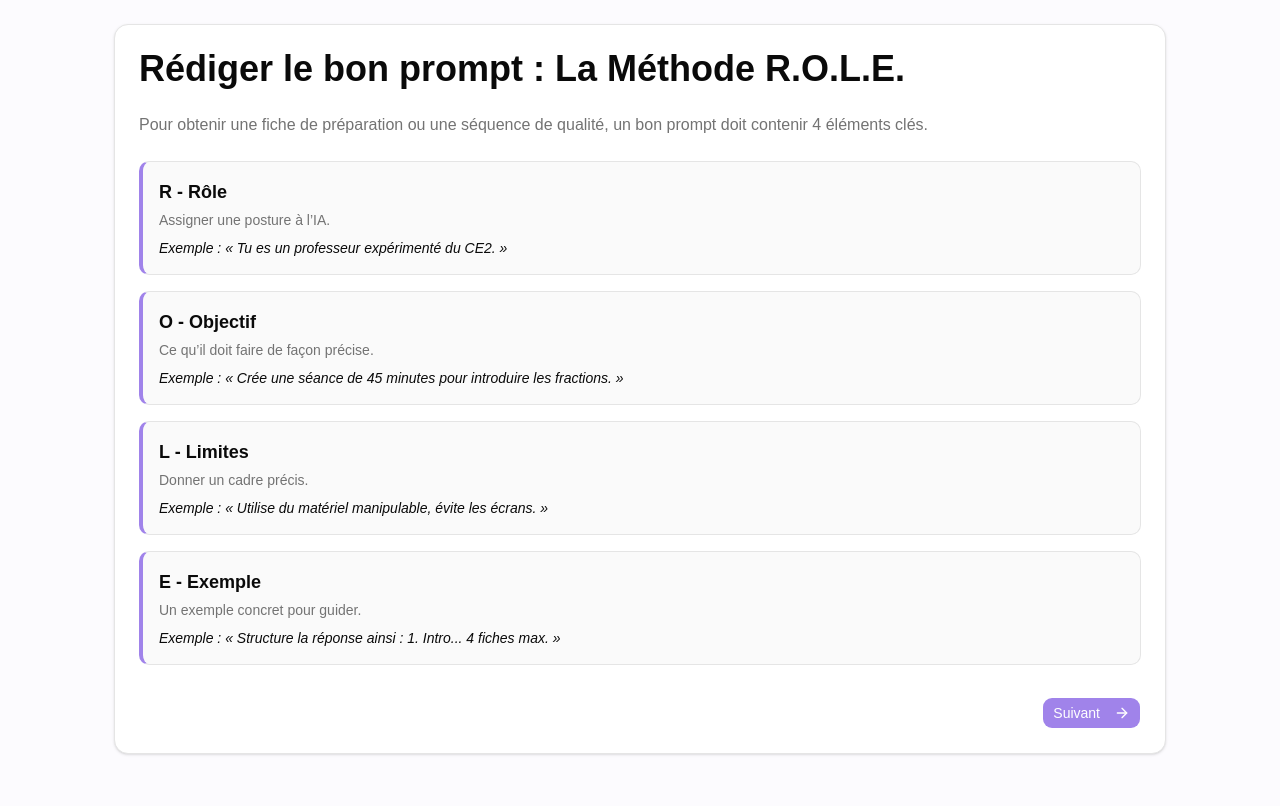
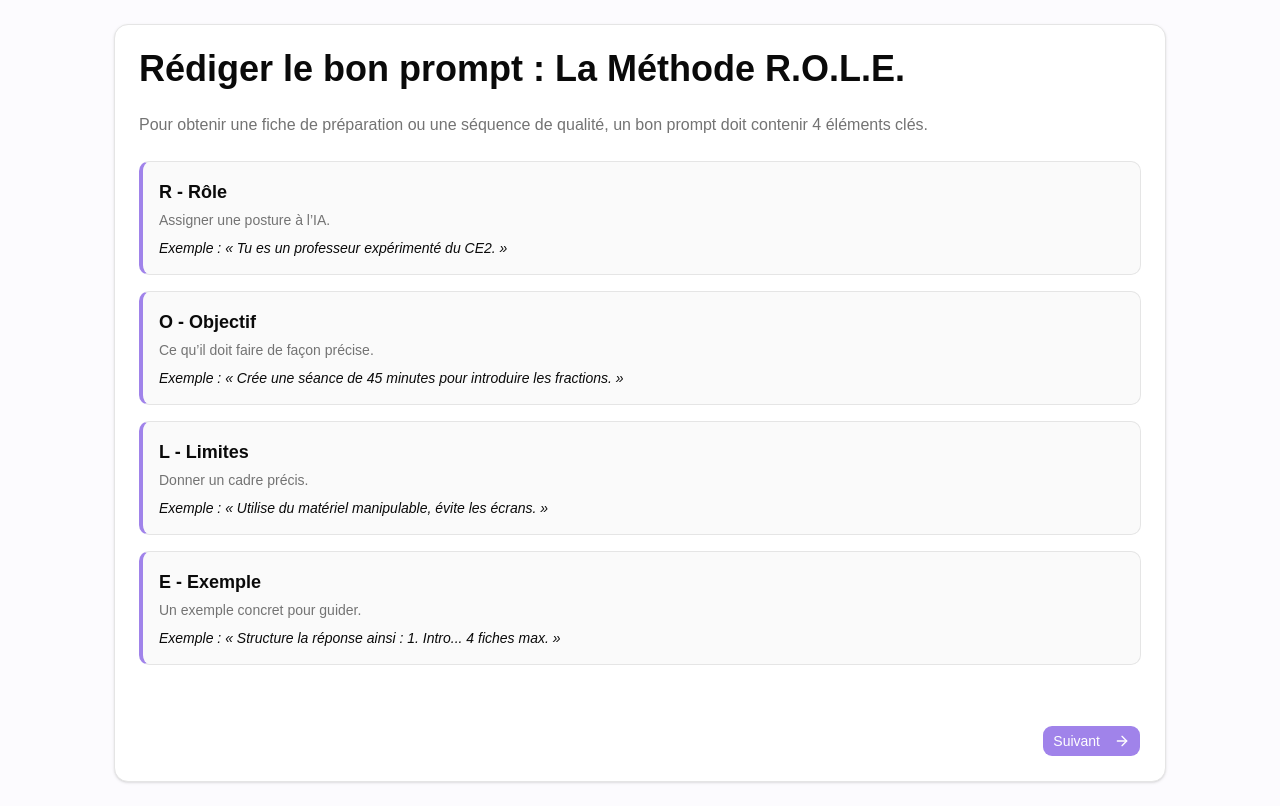
Before and after one commit to PierreTDX/y-days, a React (Vite) app: page /#/capsules/2 in a window 1280 px wide. Built offline with nearby package versions, Linux system fonts and the light colour scheme.

Commit message:
Chore: Adding buttons and lock the module completioon behind the resolutioon of the game.

```diff
--- a/src/features/dragdrop/DragDropGame copy.jsx
+++ b/src/features/dragdrop/DragDropGame copy.jsx
@@ -10,7 +10,7 @@ function shuffle(array) {
     return arr
 }
 
-export default function DragDropGame({buckets, initialCards, onComplete}) {
+export default function DragDropGame({buckets, initialCards, onComplete, onProgress}) {
     const [cards, setCards] = useState(
         shuffle(initialCards).map((c) => ({
         ...c,
@@ -35,6 +35,12 @@ export default function DragDropGame({buckets, initialCards, onComplete}) {
     const allCorrect = cards.every(
         (c) => c.assigned !== null && c.correct === true
     )
+
+    useEffect(() => {
+        if (onProgress) {
+            onProgress(allCorrect)
+        }
+    }, [allCorrect, onProgress])
 
     function onDragStart(e, id) {
         e.dataTransfer.setData("text/plain", id)
--- a/src/pages/capsules/Capsule2.jsx
+++ b/src/pages/capsules/Capsule2.jsx
@@ -10,7 +10,7 @@ export default function Capsule2({ onComplete, canResume, onResume, onProgress }
     const [step, setStep] = useState(0)
     // const enableNext = true
 
-    const maxSteps = 2
+    const finalStep = 1
 
     useEffect(() => {
         if (onProgress) {
@@ -26,15 +26,19 @@ export default function Capsule2({ onComplete, canResume, onResume, onProgress }
         // { id: 'c5', text: 'Pas plus de 100 mots.', answer: 'Limites' }
     ]
 
-    function handleNextStep() {
-        return () => step < maxSteps - 1 ? setStep(step + 1) : onComplete?.()
-    }
-    // if (step === 1) {
-    //     const allCorrect = gameCards.every((c) => c.assigned !== null && c.answer === c.assigned)
-    // }
+    const [isGragAndDropComplete, setIsGragAndDropComplete] = useState(false)
+
+    const isNextDisabled = (
+        false
+        || (step === 1 && isGragAndDropComplete === false)
+        // || (step === 2 && openedAccordions.length < 3)
+    );
+
 
     return (<>
         <div className="w-full mx-auto p-6 rounded-xl border bg-card text-card-foreground shadow-sm">
+
+            {/* ROLE Introduction */}
             {step === 0 && (
                 <div className="space-y-6">
                     <h1 className="text-4xl font-semibold">Rédiger le bon prompt : La Méthode R.O.L.E.</h1>
@@ -67,6 +71,7 @@ export default function Capsule2({ onComplete, canResume, onResume, onProgress }
                 </div>
             )}
 
+            {/* Drag n Drop Game */}
             {step === 1 && (
                 <div className="space-y-6">
                     {/* <h2 className="text-2xl font-bold tracking-tight">Mini-Jeu : Drag & Drop R.O.L.E</h2> */}
@@ -74,11 +79,12 @@ export default function Capsule2({ onComplete, canResume, onResume, onProgress }
                     <p className="hidden md:hidden text-sm text-muted-foreground">Glissez les éléments dans la bonne catégorie.</p>
                     {/* <DragDropGame buckets={BUCKETS} initialCards={gameCards} /> */}
                     {/* <AssignmentGame buckets={BUCKETS} initialCards={gameCards} onComplete={() => alert("Good job!")} /> */}
-                    <AssignmentGame buckets={BUCKETS} initialCards={gameCards} onComplete={() => alert("Good job!")} />
+                    <AssignmentGame buckets={BUCKETS} initialCards={gameCards} onComplete={() => alert("Good job!")} onProgress={setIsGragAndDropComplete} />
                 </div>
             )}
 
-            <div className="mt-8 flex justify-between">
+            {/* Button bar. */}
+            <div className="mt-15 flex justify-between">
                 {step > 0 ? (
                     <Button variant="outline" onClick={() => setStep(step - 1)}>
                         <ArrowLeft className="w-4 h-4 mr-2" /> Précédent
@@ -87,19 +93,33 @@ export default function Capsule2({ onComplete, canResume, onResume, onProgress }
                     <div />
                 )}
 
+                <div className="flex gap-4">
                     {canResume && (
                         <Button variant="outline" onClick={onResume}>
                             Reprendre où j'en étais
                         </Button>
                     )}
 
-                <Button onClick={() => step < 1 ? setStep(step + 1) : onComplete?.()}>
-                    {step < 1 ? (
+                    <span
+                        className={`group relative ${isNextDisabled ? "cursor-not-allowed inline-block" : "inline-block"}`}
+                    >
+                        {isNextDisabled && (
+                            <div className="absolute bottom-full left-1/2 -translate-x-1/2 mb-2 hidden group-hover:flex flex-row justify-center items-center px-[12px] py-[6px] gap-[8px] isolate w-[201px] max-w-[384px] h-[44px] bg-[#171717] rounded-[8px] text-white text-xs text-center z-50 pointer-events-none shadow-lg">
+                                Explorez cette étape pour continuer
+                            </div>
+                        )}
+                        <Button
+                            disabled={isNextDisabled}
+                            className={isNextDisabled ? "pointer-events-none" : ""}
+                            onClick={() => step < finalStep ? setStep(step + 1) : onComplete?.()}>
+                            {step < finalStep ? (
                                 <>Suivant <ArrowRight className="w-4 h-4 ml-2" /></>
                             ) : (
                                 "Terminer"
                             )}
                         </Button>
+                    </span>
+                </div>
             </div>
         </div>
     </>)
```
Lines whose indentation alone changed are shown as unchanged.
